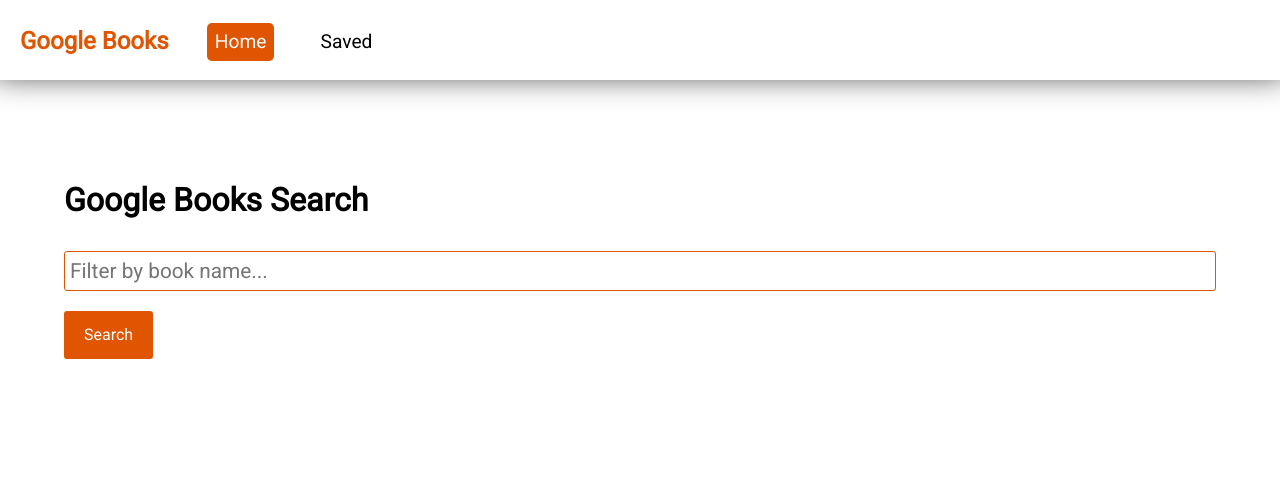
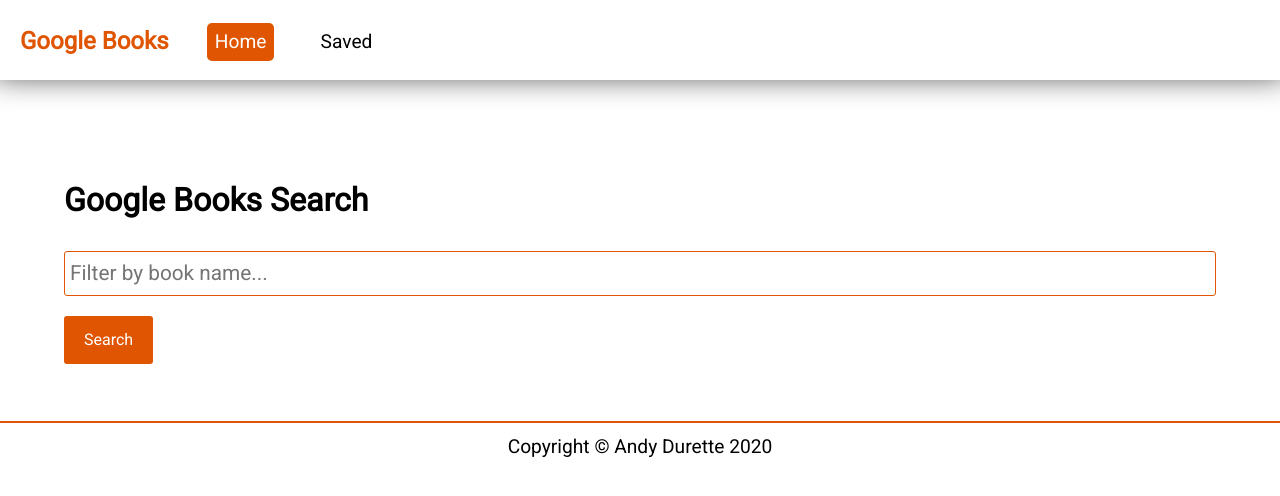
Before and after one commit to steven-f206/Google-Books-Search, a React (Create React App) app in the folder client/: page / in a window 1280 px wide. Shown: the top 496 px of the page. Built offline with nearby package versions, Linux system fonts and the light colour scheme.

Commit message:
Removed sticky footing

```diff
--- a/client/src/App.js
+++ b/client/src/App.js
@@ -15,15 +15,13 @@
         <div className="App">
           <Nav />
           <section id="wrapper">
-            <div id="wrapper-contents">
-              <Switch>
-                <Route path="/" exact activeClassName='is-active' component={Home}></Route>
-                <Route path="/saved" activeClassName='is-active' component={SavedBooks}></Route>
-              </Switch>
-            </div>
-            {/* <Footer /> */}
+            <Switch>
+              <Route path="/" exact activeClassName='is-active' component={Home}></Route>
+              <Route path="/saved" activeClassName='is-active' component={SavedBooks}></Route>
+            </Switch>
           </section>
           <MessageModal />
+          <Footer />
         </div>
       </Router>
     </AppProvider>
--- a/client/src/scss/generalStyles.scss
+++ b/client/src/scss/generalStyles.scss
@@ -1,10 +1,14 @@
-html, body, #root, .App {
+html, body {
   height: 100%;
 }
 
 body{
+  min-height: 100%;
+}
+
+
+body{
   font-family: 'Roboto', sans-serif;
-  min-height: 100%;
   p{
     font-size:1.2em;
   }
@@ -15,19 +19,13 @@
 }
 
 #wrapper{
-  width:100%;
-  margin:0 auto;
-  box-sizing:border-box;
-  display: flex;
-  min-height: 100vh;
-  flex-direction: column;
-}
-
-#wrapper-contents{
-  flex: 1;
   width:90%;
+  max-width:1200px;
   margin:0 auto;
   padding-top: 180px;
+  box-sizing:border-box;
+  //min-height:100%;
+  min-height:calc(100% - 50px);
 }
 
 h1{
@@ -36,8 +34,7 @@
 
 
 @media only screen and (min-width: 600px) {
-  #wrapper-contents{
-    max-width:1200px;
+  #wrapper{
     padding-top: 150px;
   }
 }
--- a/client/src/scss/home.scss
+++ b/client/src/scss/home.scss
@@ -54,7 +54,7 @@
   min-height: 130px;
   input{
     width:100%;
-    height:40px;
+    height:45px;
     font-size:1.3em;
     border: 1px solid #e05501;
     border-radius:3px;
```
